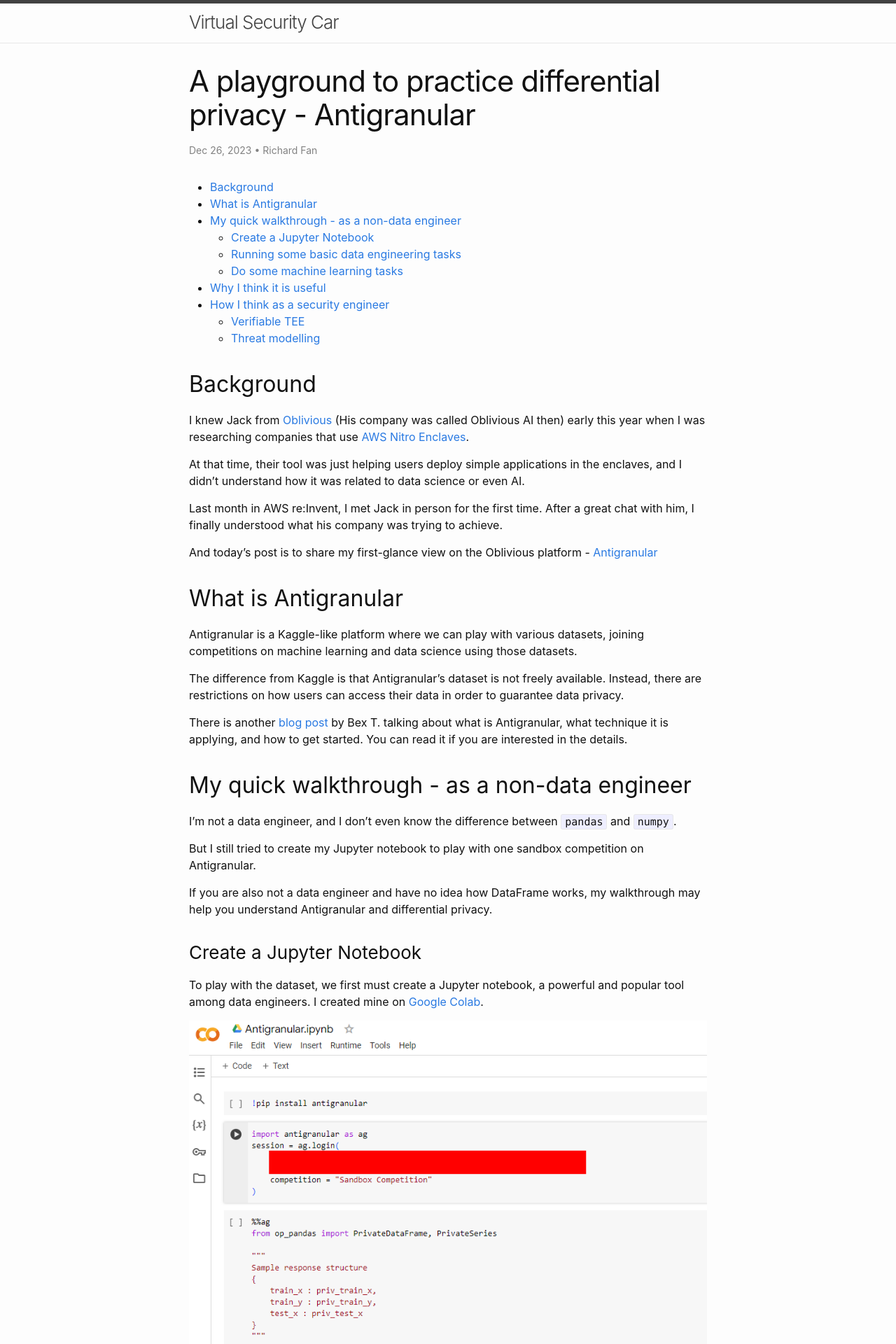
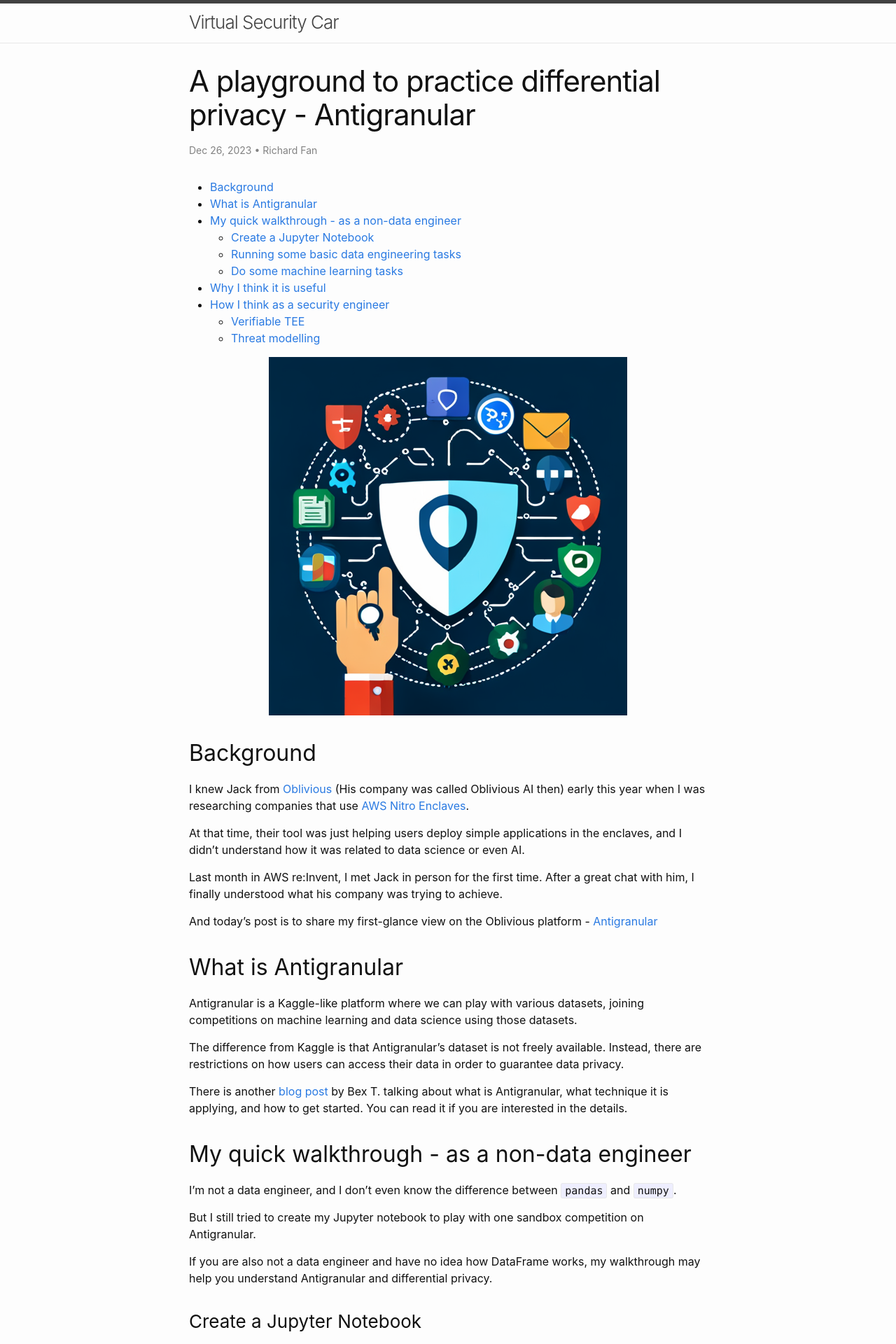
Before and after one commit to richardfan1126/richardfan1126.github.io, a Jekyll site: the page built from _posts/2023-12-26-a-playground-to-practice-differential-privacy-antigranula.markdown, in a window 1280 px wide. Shown: the top 1920 px of the page at 70% size. Built offline with Jekyll 4.4.1, drawn with Linux system fonts in a browser that asks for light colours; comment, search, counter and statistics services are not loaded.

Commit message:
Add cover image

```diff
--- a/_posts/2023-12-26-a-playground-to-practice-differential-privacy-antigranula.markdown
+++ b/_posts/2023-12-26-a-playground-to-practice-differential-privacy-antigranula.markdown
@@ -5,6 +5,8 @@
 author: Richard Fan
 toc:    true
 ---
+
+![Cover photo](/assets/images/4af737d4-f06f-4be9-accf-f26534b1a46c.png){:style="display:block; margin-left:auto; margin-right:auto"}
 
 ## Background
 
```
Also changed, not shown: assets/images/4af737d4-f06f-4be9-accf-f26534b1a46c.png (added).
